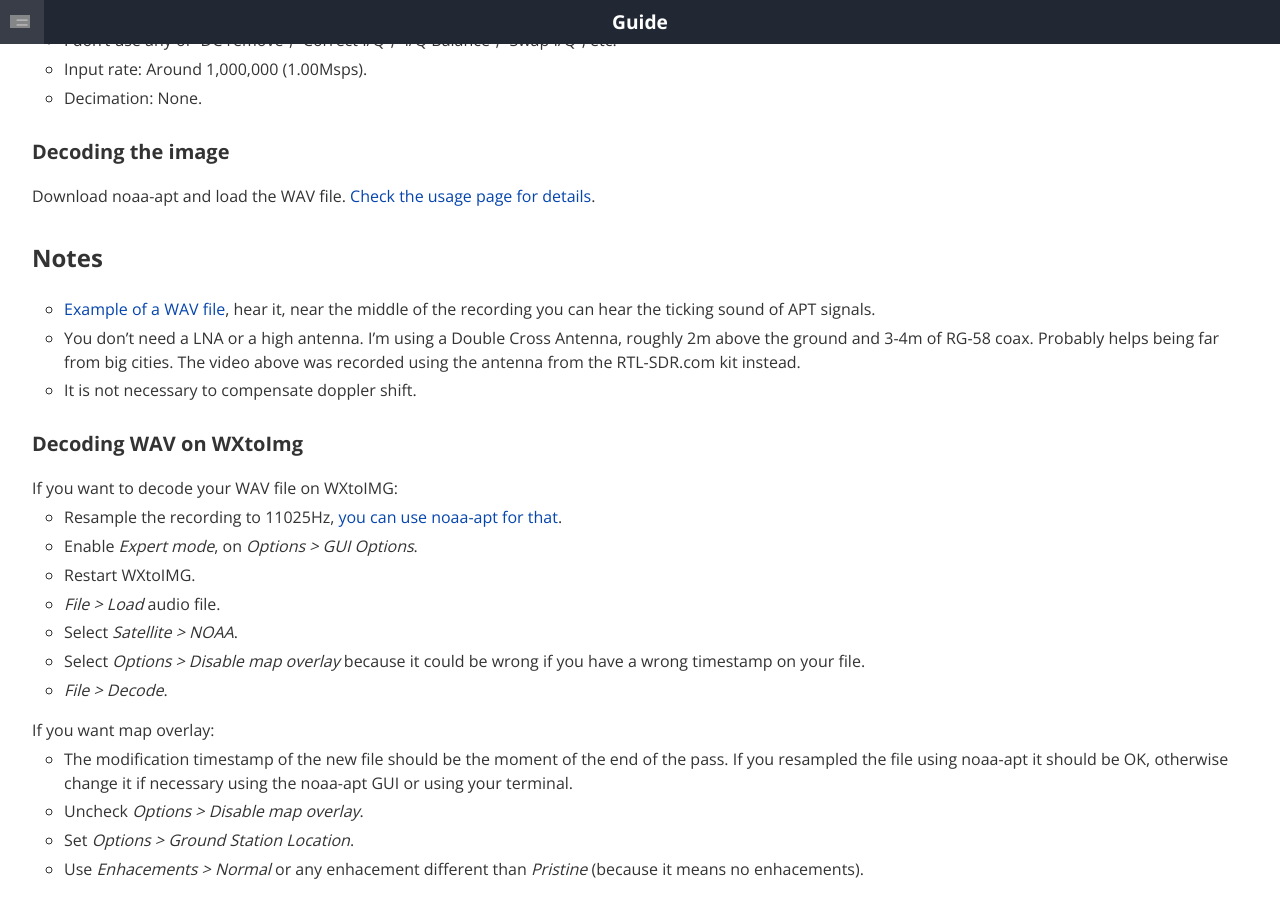
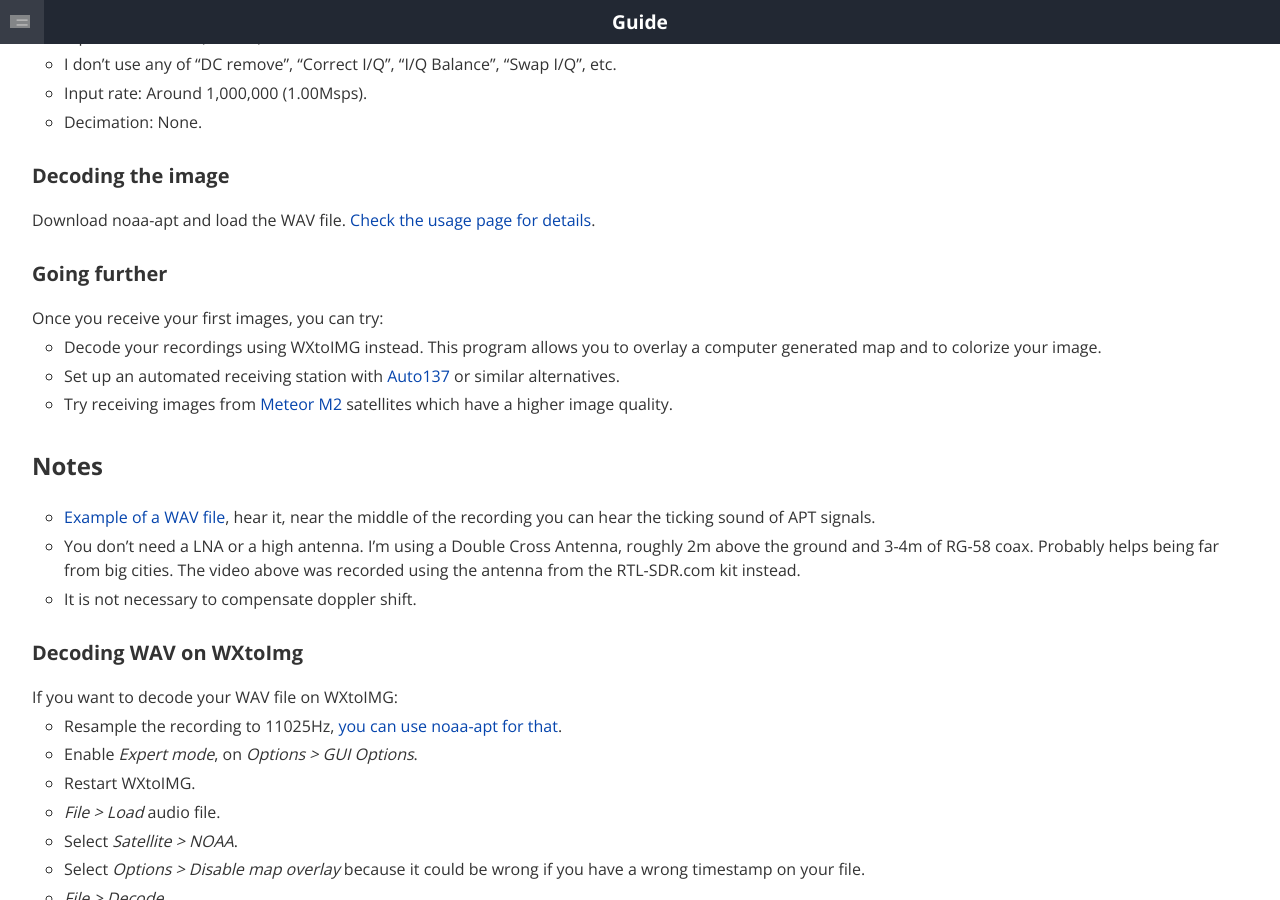
Before and after one commit to martinber/noaa-apt, a Jekyll site: the page built from docs/guide.md, in a window 1280 px wide and 900 px high, scrolled down 6118 px. Built offline with Jekyll 4.4.1, drawn with Linux system fonts in a browser that asks for light colours.

Commit message:
Documentation

```diff
--- a/docs/guide.md
+++ b/docs/guide.md
@@ -202,6 +202,20 @@ make much difference.
 Download noaa-apt and load the WAV file.
 [Check the usage page for details](./usage.html).
 
+### Going further
+
+Once you receive your first images, you can try:
+
+- Decode your recordings using WXtoIMG instead. This program allows you to
+  overlay a computer generated map and to colorize your image.
+
+- Set up an automated receiving station with
+  [Auto137](https://gitlab.altillimity.com/altillimity/auto137) or similar
+  alternatives.
+
+- Try receiving images from [Meteor M2](https://www.rtl-sdr.com/tag/meteor/)
+  satellites which have a higher image quality.
+
 ## Notes
 
 - [Example of a WAV file]({{ site.baseurl }}/examples/argentina.wav), hear it,
--- a/docs/index.html
+++ b/docs/index.html
@@ -53,7 +53,7 @@ layout: landing
 				<a href="{{ site.baseurl }}/guide.html#wxtoimg-guide">
 					steps required to decode WAV files on it
 				</a>
-				are not that obvious.
+				are not that obvious:
 			</p>
 
 			<p>
```
